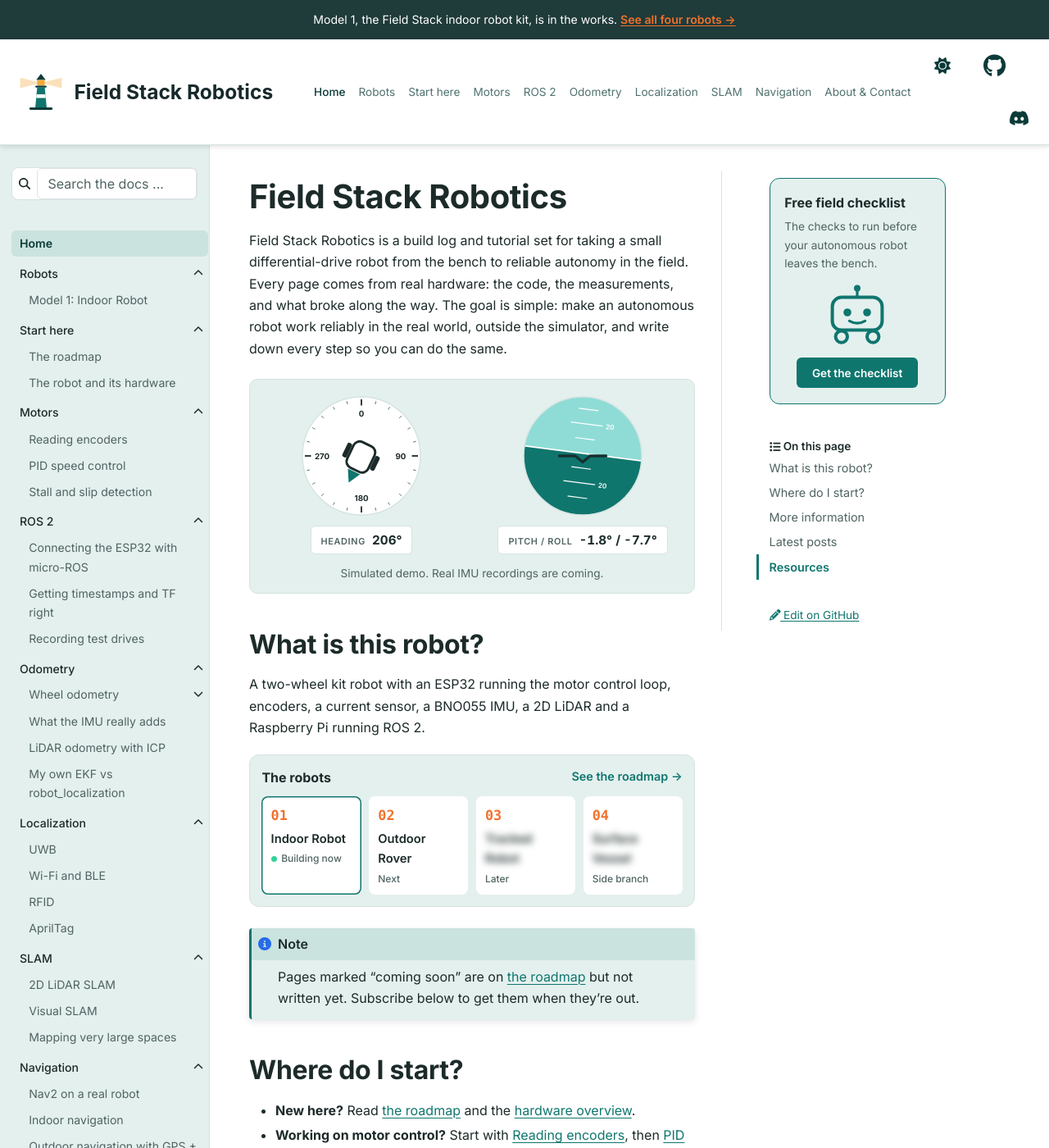
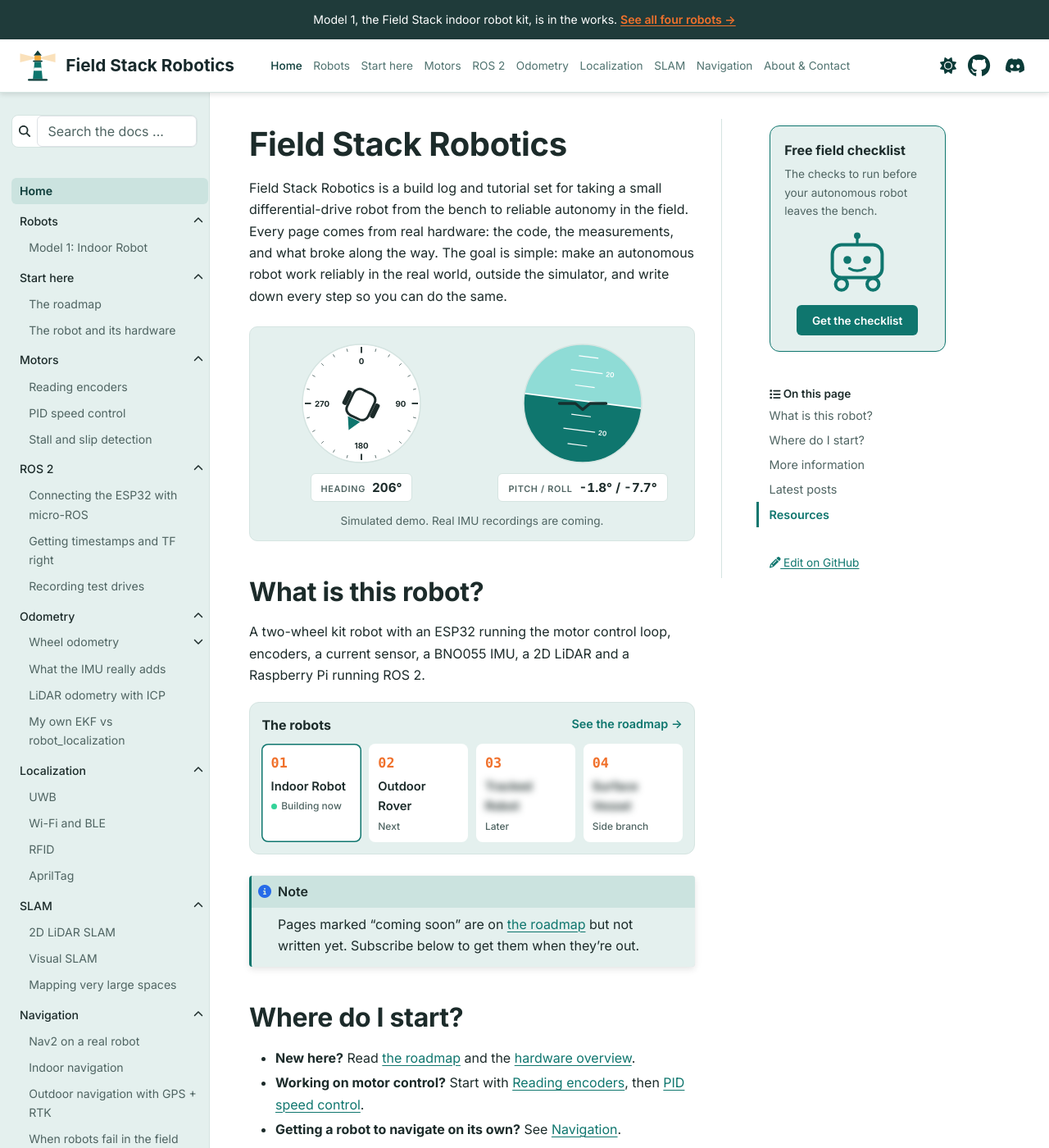
Before and after one commit to field-stack-robotics/fieldstackrobotics.com, a Sphinx documentation site: the page built from docs/index.md, in a window 1280 px wide and 1400 px high. Shown: the whole window at 82% size. Built offline with Sphinx 7.4.7 and the PyData theme 0.15.4, drawn with Linux system fonts in a browser that asks for light colours.

Commit message:
Keep theme, GitHub and Discord icons on one line in the top bar
Between 1200 and 1360px the right-hand icons wrapped onto a second row
(and at 1200px ran off screen). They no longer wrap, and on those widths
the logo and link spacing get slightly tighter so everything fits.

```diff
--- a/docs/_static/custom.css
+++ b/docs/_static/custom.css
@@ -144,6 +144,17 @@ html[data-theme="light"] .bd-sidebar-primary nav.bd-links li > a.current { color
   .bd-header .navbar-nav { gap: 0; }
   .bd-header .navbar-nav .nav-link, .bd-header .navbar-nav .dropdown-toggle { font-size: 0.85rem !important; }
   .bd-header .navbar-header-items__start { margin-right: 0.5rem; }
+}
+/* Theme button, GitHub and Discord always stay on one line, side by side */
+.bd-header .navbar-header-items__end { flex-wrap: nowrap; flex-shrink: 0; }
+.bd-header .navbar-header-items__end .navbar-item { flex-shrink: 0; }
+@media (max-width: 1360px) {   /* tighter spacing so everything fits on one line down to 1200px */
+  .bd-header .navbar-brand img { height: 44px; }
+  .bd-header .navbar-nav .nav-link { padding-left: 0.3rem !important; padding-right: 0.3rem !important; }
+  .bd-header .navbar-header-items__end { gap: 0.2rem; }
+  .bd-header .rln-gh { margin: 0 0.1rem; padding: 0.3rem; }
+  .bd-header .navbar-icon-links { gap: 0; }
+  .bd-header .navbar-icon-links .nav-link { padding-left: 0.3rem; padding-right: 0.3rem; }
 }
 /* No room for them below this width; the left sidebar lists every section anyway */
 @media (max-width: 1199.98px) { .bd-header .navbar-header-items__center { display: none; } }
```
